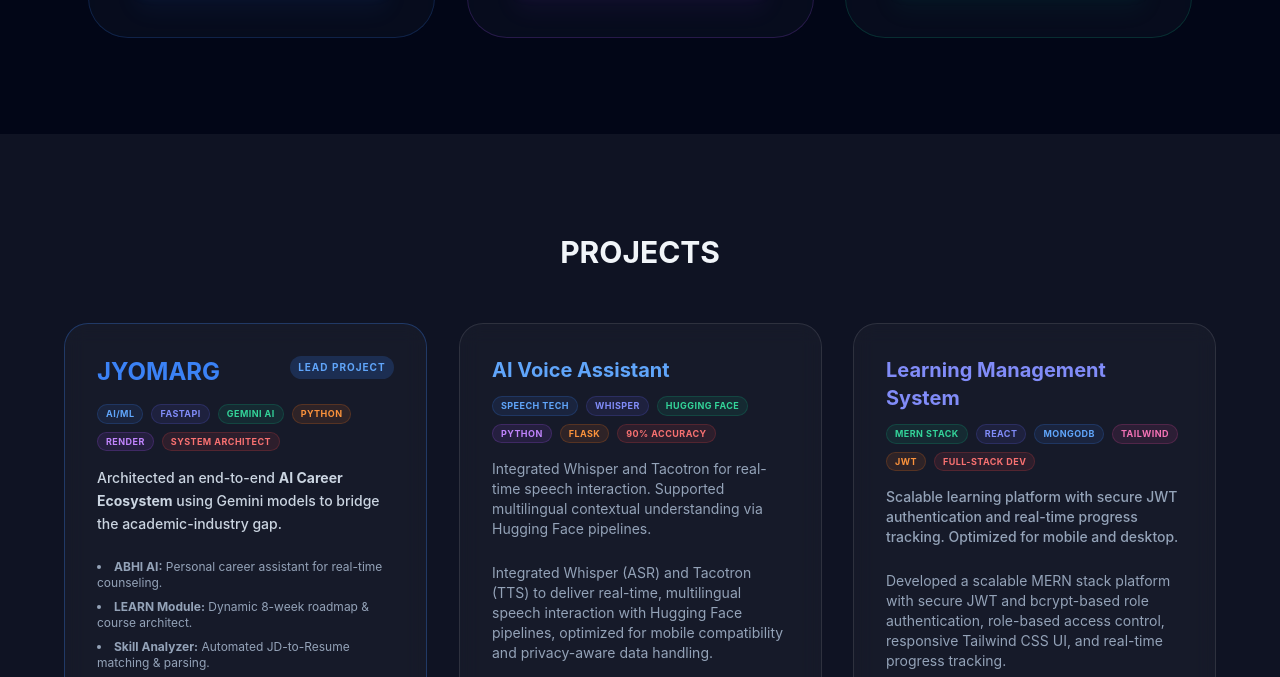
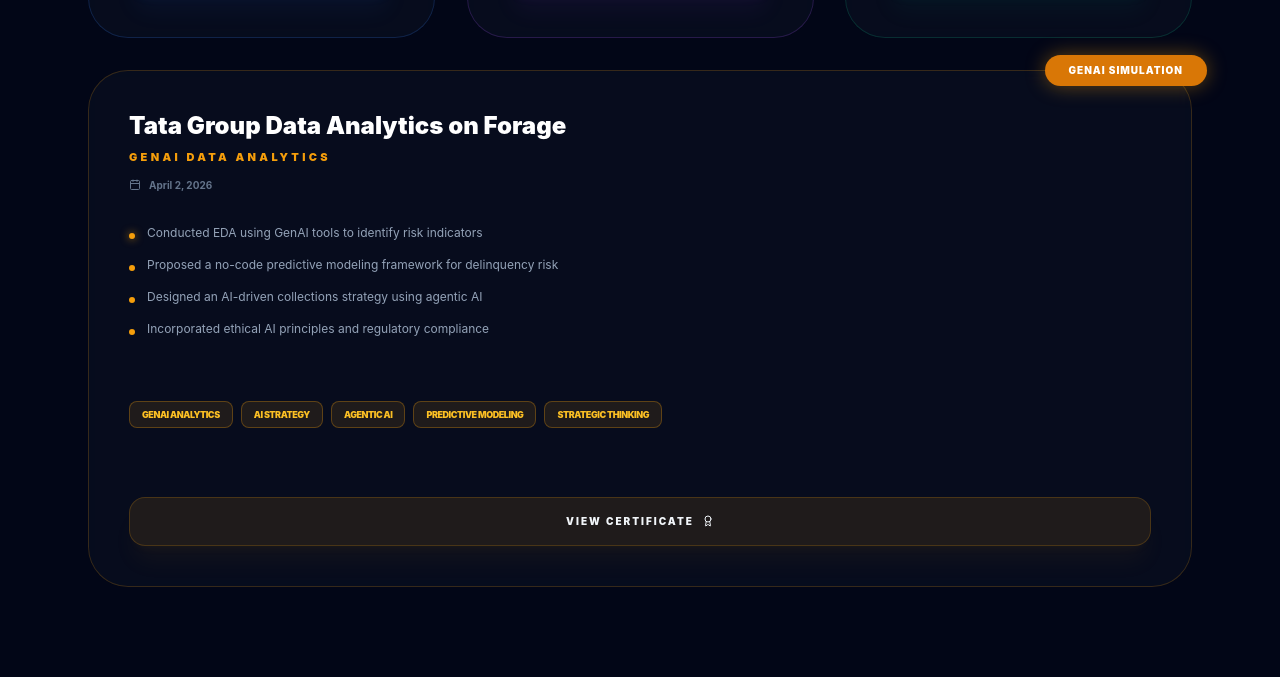
Before and after one commit to AbhilashNelapati/Portfolio, a plain HTML site: page index.html in a window 1280 px wide. Shown: the part 2899-3576 px from the top of the page. Drawn offline with nearby package versions, Linux system fonts and the light colour scheme.

Commit message:
Updated Portfolio

```diff
--- a/index.html
+++ b/index.html
@@ -388,13 +388,78 @@
                     </a>
                 </div>
             </div>
+
+            <!-- Tata -->
+            <div class="glass-card p-10 rounded-[2.5rem] border-amber-500/20 relative group hover:border-amber-500/50 transition-all duration-500 bg-slate-900/40 flex flex-col h-full md:col-span-3"
+                data-aos="zoom-in" data-aos-delay="300">
+                <div
+                    class="absolute -top-4 -right-4 bg-amber-600 text-white text-[10px] font-black px-6 py-2 rounded-full shadow-[0_0_20px_rgba(245,158,11,0.4)] tracking-widest uppercase">
+                    GenAI Simulation</div>
+                <div class="mb-8">
+                    <h4
+                        class="text-2xl font-black text-white mb-2 group-hover:text-amber-400 transition-colors leading-tight">
+                        Tata Group Data Analytics on Forage</h4>
+                    <p class="text-amber-500 text-[11px] font-black uppercase tracking-[0.3em] mb-3">GenAI Data
+                        Analytics</p>
+                    <div class="flex items-center text-slate-500 text-[10px] font-bold">
+                        <i data-lucide="calendar" class="w-3 h-3 mr-2"></i> April 2, 2026
+                    </div>
+                </div>
+
+                <ul class="text-slate-400 text-xs space-y-4 mb-8 list-none flex-grow">
+                    <li class="flex items-start">
+                        <span
+                            class="w-1.5 h-1.5 bg-amber-500 rounded-full mt-2 mr-3 flex-shrink-0 shadow-[0_0_8px_rgba(245,158,11,0.8)]"></span>
+                        <span>Conducted EDA using GenAI tools to identify risk indicators</span>
+                    </li>
+                    <li class="flex items-start">
+                        <span class="w-1.5 h-1.5 bg-amber-500 rounded-full mt-2 mr-3 flex-shrink-0"></span>
+                        <span>Proposed a no-code predictive modeling framework for delinquency risk</span>
+                    </li>
+                    <li class="flex items-start">
+                        <span class="w-1.5 h-1.5 bg-amber-500 rounded-full mt-2 mr-3 flex-shrink-0"></span>
+                        <span>Designed an AI-driven collections strategy using agentic AI</span>
+                    </li>
+                    <li class="flex items-start">
+                        <span class="w-1.5 h-1.5 bg-amber-500 rounded-full mt-2 mr-3 flex-shrink-0"></span>
+                        <span>Incorporated ethical AI principles and regulatory compliance</span>
+                    </li>
+                </ul>
+
+                <div class="mt-auto pt-8">
+                    <div class="flex flex-wrap gap-2 mb-8 min-h-[64px] content-start">
+                        <span
+                            class="px-3 py-1.5 bg-amber-500/10 border border-amber-500/30 rounded-lg text-[9px] font-black text-amber-400 tracking-tighter uppercase">GenAI
+                            Analytics</span>
+                        <span
+                            class="px-3 py-1.5 bg-amber-500/10 border border-amber-500/30 rounded-lg text-[9px] font-black text-amber-400 tracking-tighter uppercase">AI
+                            Strategy</span>
+                        <span
+                            class="px-3 py-1.5 bg-amber-500/10 border border-amber-500/30 rounded-lg text-[9px] font-black text-amber-400 tracking-tighter uppercase">Agentic
+                            AI</span>
+                        <span
+                            class="px-3 py-1.5 bg-amber-500/10 border border-amber-500/30 rounded-lg text-[9px] font-black text-amber-400 tracking-tighter uppercase">Predictive
+                            Modeling</span>
+                        <span
+                            class="px-3 py-1.5 bg-amber-500/10 border border-amber-500/30 rounded-lg text-[9px] font-black text-amber-400 tracking-tighter uppercase">Strategic
+                            Thinking</span>
+                    </div>
+
+                    <a href="https://www.theforage.com/completion-certificates/ifobHAoMjQs9s6bKS/gMTdCXwDdLYoXZ3wG_ifobHAoMjQs9s6bKS_68de36565a2137c9bf56dc46_1775120946285_completion_certificate.pdf"
+                        target="_blank"
+                        class="w-full py-4 bg-amber-500/10 border border-amber-500/20 rounded-2xl text-[10px] font-black tracking-[0.2em] uppercase hover:bg-amber-600 hover:text-white transition-all flex justify-center items-center group/btn shadow-xl shadow-amber-500/5">
+                        VIEW CERTIFICATE <i data-lucide="award"
+                            class="w-3 h-3 ml-2 group-hover/btn:rotate-12 transition-transform"></i>
+                    </a>
+                </div>
+            </div>
         </div>
     </section>
 
     <section id="projects" class="py-24 px-6 bg-white/5">
         <div class="max-w-6xl mx-auto text-center">
             <h2 class="section-title justify-center" data-aos="fade-up">PROJECTS</h2>
-            <div class="grid md:grid-cols-2 lg:grid-cols-3 gap-8 text-left">
+            <div class="grid md:grid-cols-3 gap-8 text-left">
                 <div class="glass-card p-8 rounded-3xl border-blue-500/30" data-aos="zoom-in">
                     <div class="flex justify-between items-start mb-4">
                         <a href="https://github.com/AbhilashNelapati/JYOMARG" target="_blank"
@@ -556,7 +621,7 @@
         <div class="grid grid-cols-2 md:grid-cols-3 gap-6">
             <div class="glass-card p-6 rounded-2xl" data-aos="fade-up">
                 <p class="text-blue-400 text-[10px] font-bold uppercase mb-2 tracking-widest">AI/ML</p>
-                <p class="text-sm font-medium">Gemini AI, Whisper, LLAMA, Hugging Face</p>
+                <p class="text-sm font-medium">GenAI, Agentic AI, Gemini AI, Whisper, LLAMA, Hugging Face</p>
             </div>
             <div class="glass-card p-6 rounded-2xl" data-aos="fade-up">
                 <p class="text-indigo-400 text-[10px] font-bold uppercase mb-2 tracking-widest">Web Tech</p>
@@ -572,11 +637,11 @@
             </div>
             <div class="glass-card p-6 rounded-2xl" data-aos="fade-up">
                 <p class="text-pink-400 text-[10px] font-bold uppercase mb-2 tracking-widest">Data Analytics</p>
-                <p class="text-sm font-medium">Data Analysis, Stat Analysis, Visualization, Validation</p>
+                <p class="text-sm font-medium">EDA, Predictive Modeling, Stat Analysis, Visualization, Validation</p>
             </div>
             <div class="glass-card p-6 rounded-2xl" data-aos="fade-up">
                 <p class="text-red-400 text-[10px] font-bold uppercase mb-2 tracking-widest">Consulting & Agile</p>
-                <p class="text-sm font-medium">Agile Methodology, SDLC, Critical & Commercial Thinking</p>
+                <p class="text-sm font-medium">AI Strategy, Agile Methodology, SDLC, Critical & Commercial Thinking</p>
             </div>
         </div>
     </section>
@@ -663,6 +728,17 @@
                         <p class="text-[10px] text-blue-400 uppercase tracking-tighter">View Certificate</p>
                     </div>
                 </a>
+                <a href="https://www.theforage.com/completion-certificates/ifobHAoMjQs9s6bKS/gMTdCXwDdLYoXZ3wG_ifobHAoMjQs9s6bKS_68de36565a2137c9bf56dc46_1775120946285_completion_certificate.pdf"
+                    target="_blank" rel="noopener noreferrer"
+                    class="flex items-center space-x-4 p-4 border border-white/5 rounded-xl hover:bg-white/5 transition hover:border-blue-500/50 md:col-span-2"
+                    data-aos="fade-up">
+                    <i data-lucide="file-badge" class="text-blue-500"></i>
+                    <div>
+                        <p class="font-bold text-sm">Tata GenAI Data Analytics</p>
+                        <p class="text-[10px] text-slate-500 uppercase tracking-tighter">Forage</p>
+                        <p class="text-[10px] text-blue-400 uppercase tracking-tighter">View Certificate</p>
+                    </div>
+                </a>
 
             </div>
         </div>
```
Also changed, not shown: 1 other file.
